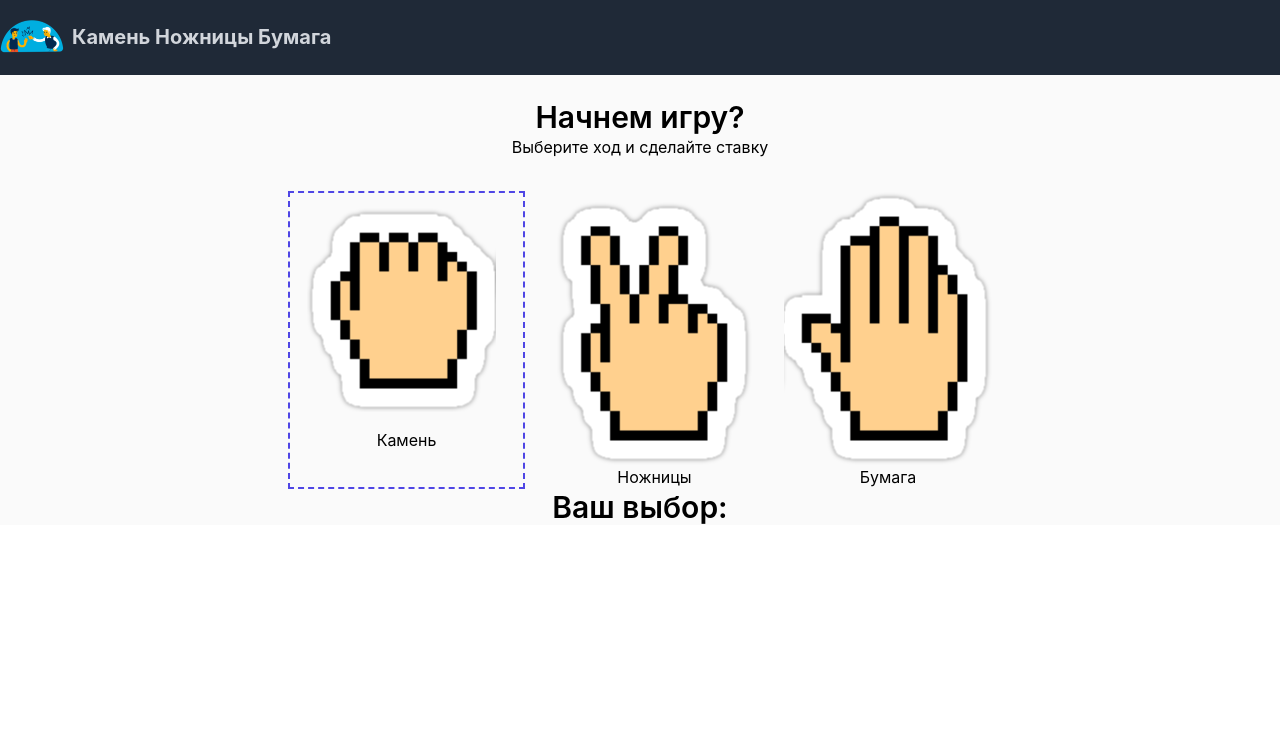
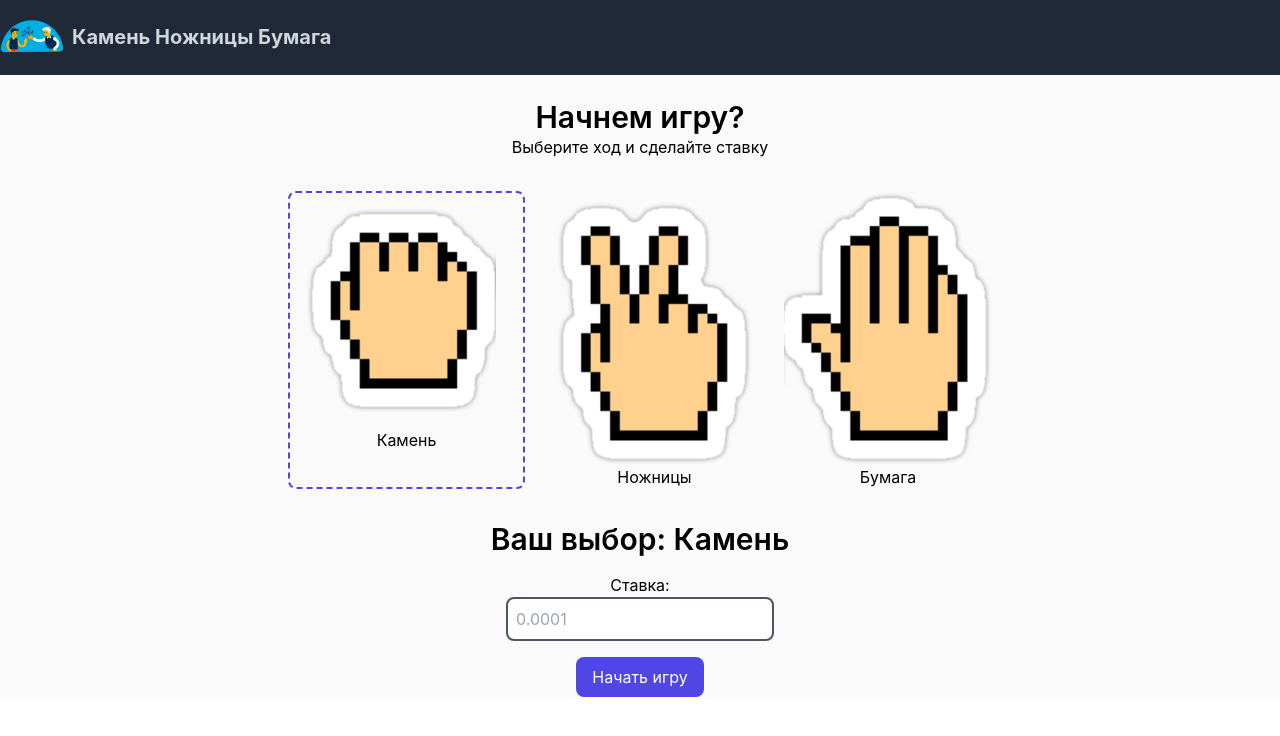
Before and after one commit to kurzan/rock_scissors_paper_blockchain_game, a React (Create React App) app: page / in a window 1280 px wide. Shown: the top 736 px of the page. Built offline with nearby package versions, Linux system fonts and the light colour scheme.

Commit message:
Форма начала игры

```diff
--- a/src/components/ChooseGame.tsx
+++ b/src/components/ChooseGame.tsx
@@ -25,7 +25,7 @@ const choices = [
 type TChooseGame = {
   onClick: any,
   choiceState: {
-    choiceNumber: number,
+    choice: string,
     bet: number
   }
 };
@@ -34,10 +34,10 @@ const ChooseGame: FC<TChooseGame> = ({onClick, choiceState}) => {
 
 
   return(
-    <div className='flex justify-center gap-x-8 mt-8'>
+    <div className='flex justify-center gap-x-8 mt-8 mb-8'>
       {choices.map(choice => (
-        <div key={choice.number} onClick={() => onClick(choice.number)} className={
-          choiceState.choiceNumber === choice.number ? "flex flex-col cursor-pointer border-dashed border-2 border-indigo-600" : "flex flex-col cursor-pointer hover:translate-y-2"
+        <div key={choice.number} onClick={() => onClick(choice.name)} className={
+          choiceState.choice === choice.name ? "flex flex-col cursor-pointer border-dashed border-2 rounded-lg border-indigo-600" : "flex flex-col cursor-pointer hover:translate-y-2"
           }>
           <img src={choice.image} alt={choice.name}/>
           <p>{choice.name}</p>
--- a/src/components/Game.tsx
+++ b/src/components/Game.tsx
@@ -4,13 +4,13 @@ import { useEffect, useState } from 'react';
 const Game = () => {
 
   const [choiceState, setChoice] = useState({
-    choiceNumber: 0,
+    choice: "Камень",
     bet: 0
   });
 
-  const handleChoice = (choiceNumber: any) => {
+  const handleChoice = (userChoice: any, userBet: any = 0.0001) => {
     setChoice((prevState) => ({
-      ...prevState, choiceNumber: choiceNumber
+      ...prevState, choice: userChoice, bet: userBet
     }));
   };
 
@@ -21,7 +21,15 @@ const Game = () => {
         <h1 className="text-3xl font-semibold">Начнем игру?</h1>
         <p>Выберите ход и сделайте ставку</p>
         <ChooseGame onClick={handleChoice} choiceState={choiceState} />
-        <h1 className="text-3xl font-semibold">Ваш выбор: </h1>
+        <h1 className="text-3xl font-semibold">Ваш выбор: {choiceState.choice} </h1>
+
+        <form action="" className="mx-auto flex flex-col justify-items-center ">
+          <label className="mt-4" htmlFor="bet" >Ставка: </label>
+          <input id="bet" className="mx-auto p-2 rounded-lg border-solid border-2 border-gray-600" type="number" placeholder="0.0001" min="0.0001" step="0.0001"  />
+          <button className="mx-auto py-2 px-4 mt-4 rounded-lg bg-indigo-600 text-white">Начать игру</button>
+        </form>
+
+
       </div>
     </main>
   )
```
